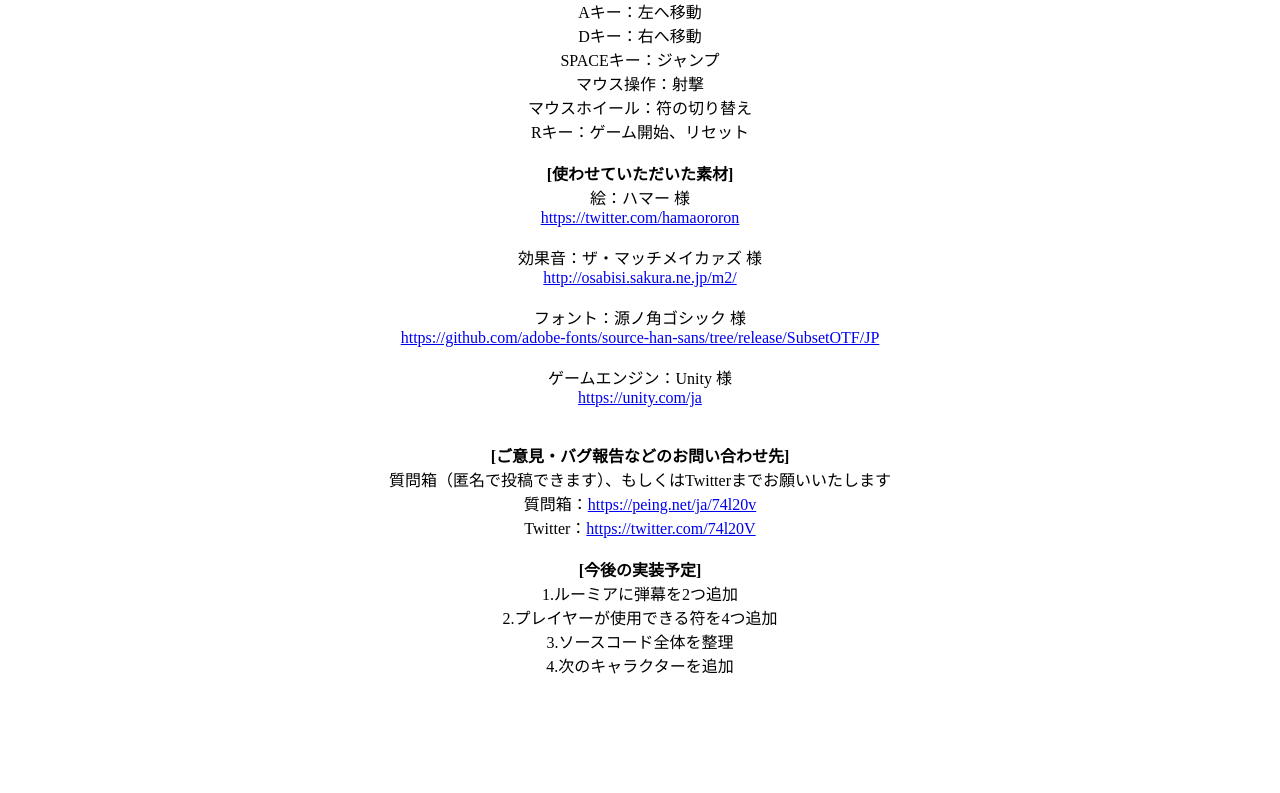
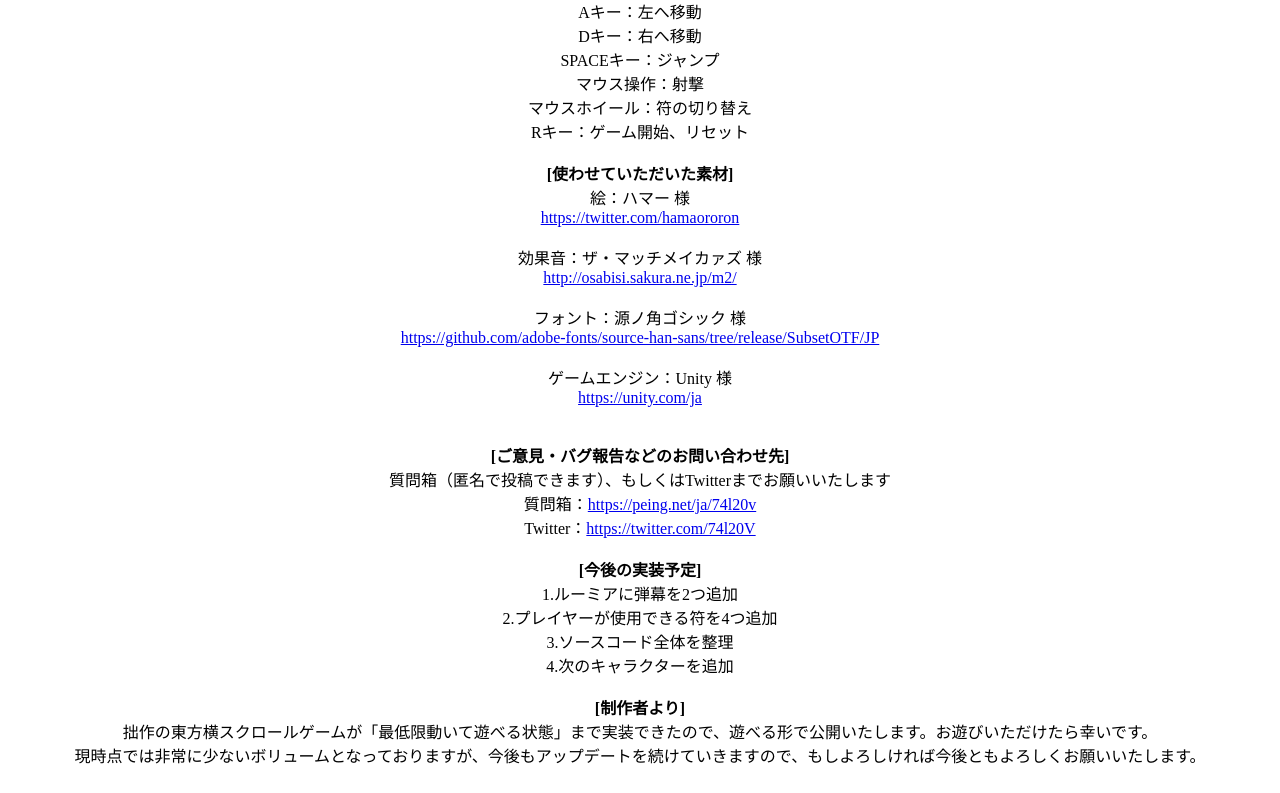
Before and after one commit to Tarou-TohoLoveMeDo/TohoLoveMeDo, a plain HTML site: page index.html in a window 1280 px wide. Shown: the part 825-1618 px from the top of the page. Before the commit the page ends 1528 px from the top, so only its background shows below. Drawn offline with Linux system fonts and the light colour scheme; no server answers.

Commit message:
ゲーム制作者よりを追加

```diff
--- a/index.html
+++ b/index.html
@@ -53,6 +53,10 @@
 		4.次のキャラクターを追加<br>
 		<br>
 
+		<b>[制作者より]</b><br>
+		拙作の東方横スクロールゲームが「最低限動いて遊べる状態」まで実装できたので、遊べる形で公開いたします。お遊びいただけたら幸いです。<br>
+		現時点では非常に少ないボリュームとなっておりますが、今後もアップデートを続けていきますので、もしよろしければ今後ともよろしくお願いいたします。<br>
+		<br>
  	</center>
   	</body>
 </html>
```
